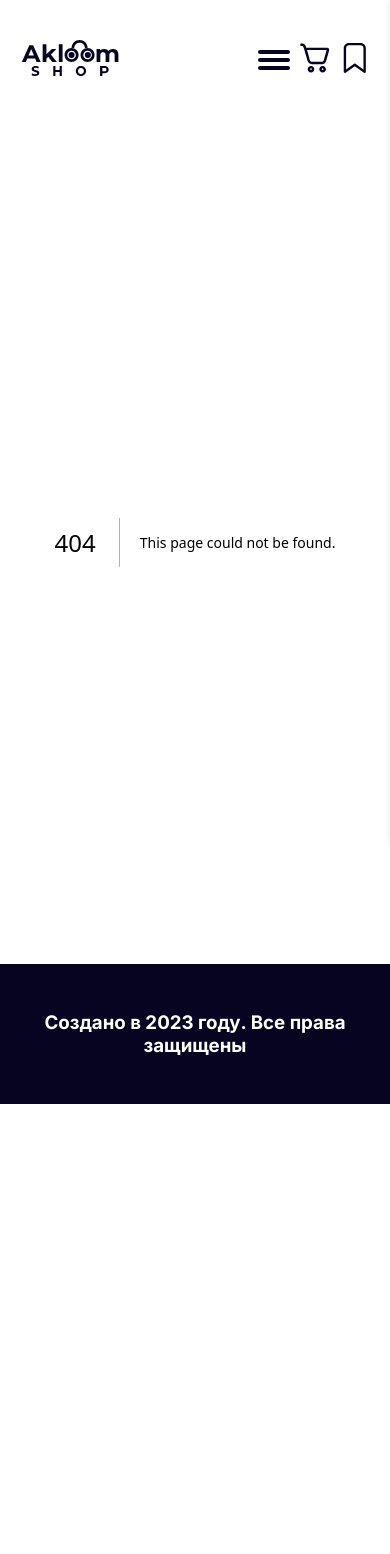
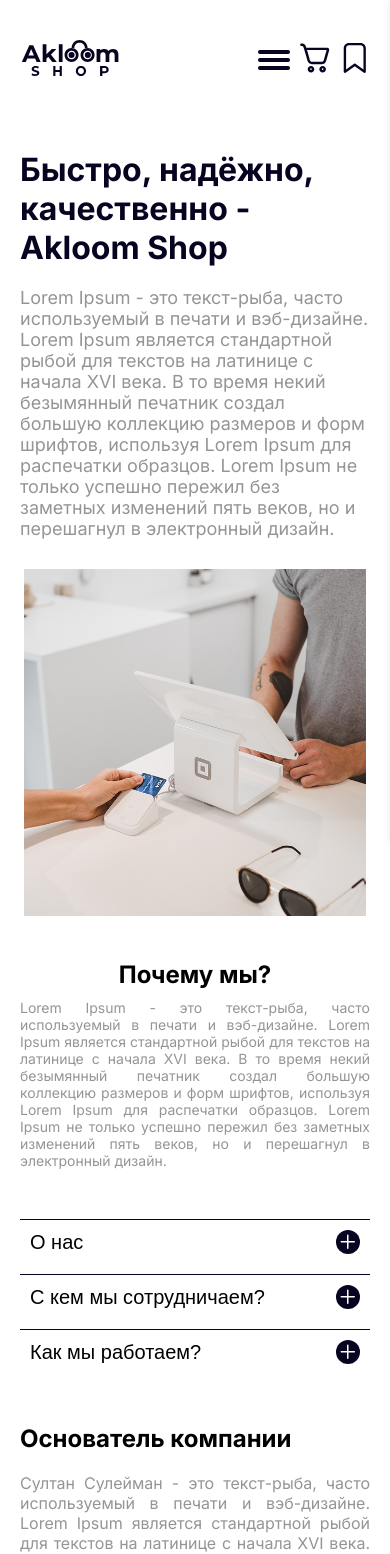
Before and after one commit to FARTIKw3/shop-progect, a Next.js app: page /aboutUs in a window 390 px wide. Before the commit this address had no page. Shown: the top 1554 px of the page. Before the commit the page ends 1104 px from the top, so only its background shows below. Built offline with nearby package versions, Linux system fonts and the light colour scheme.

Commit message:
aboutPage

```diff
--- /dev/null
+++ b/app/aboutUs/page.tsx
@@ -0,0 +1,15 @@
+import Accordion from "@/components/accordion";
+import { FounderSection } from "@/components/founder";
+import { HeroSection } from "@/components/heroSection";
+import { SubScribeForm } from "@/components/subScribeForm";
+
+export default function About() {
+  return (
+    <div>
+      <HeroSection />
+      <Accordion />
+      <FounderSection />
+      <SubScribeForm />
+    </div>
+  );
+}
--- a/components/accordion/index.tsx
+++ b/components/accordion/index.tsx
@@ -52,7 +52,7 @@ export default function Accordion() {
       <div className={styles.accordion}>
         {data.map((item, index) => (
           <>
-            <div key={index} className={styles.item}>
+            <div key={index} className={styles.solid}>
               <button className={styles.plus} onClick={() => toggle(index)}>
                 <span className={styles.item_title}> {item.title} </span>
 
--- a/components/accordion/styles.module.css
+++ b/components/accordion/styles.module.css
@@ -1,6 +1,7 @@
 .main {
   max-width: 1280px;
   margin: 0 auto;
+  padding: 20px 10px;
 }
 .title {
   text-align: center;
@@ -23,7 +24,7 @@
   margin: 40px;
 }
 
-.item {
+.solid {
   border-top: 1px solid #070422;
   margin-top: 10px;
 }
@@ -85,6 +86,7 @@
   .text {
     font-size: 14px;
     margin: 10px;
+    text-align: justify;
   }
   .accordion {
     margin: 20px;
@@ -93,4 +95,7 @@
     width: 24px;
     height: 24px;
   }
+  .item_title {
+    font-size: 20px;
+  }
 }
--- /dev/null
+++ b/components/founder/index.tsx
@@ -0,0 +1,32 @@
+import styles from "./styles.module.css";
+import Image from "next/image";
+
+export const FounderSection = () => {
+  return (
+    <>
+      <div className={styles.container}>
+        <div className={styles.textContainer}>
+          <h3 className={styles.title}>Основатель компании</h3>
+          <p className={styles.text}>
+            Султан Сулейман - это текст-рыба, часто используемый в печати и
+            вэб-дизайне. Lorem Ipsum является стандартной рыбой для текстов на
+            латинице с начала XVI века. В то время некий безымянный печатник
+            создал большую коллекцию размеров и форм шрифтов, используя Lorem
+            Ipsum для распечатки образцов. Lorem Ipsum не только успешно пережил
+            без заметных изменений пять веков, но и перешагнул в электронный
+            дизайн.
+          </p>
+        </div>
+        <div className={styles.imageBlock}>
+          <Image
+            className={styles.image}
+            src="/founder.png"
+            width={500}
+            height={500}
+            alt="founder"
+          />
+        </div>
+      </div>
+    </>
+  );
+};
--- /dev/null
+++ b/components/founder/styles.module.css
@@ -0,0 +1,80 @@
+.container {
+  margin: 0 auto;
+  max-width: 1280px;
+  display: grid;
+  grid-template-columns: 1fr 1fr;
+  padding: 150px 0;
+  gap: 150px;
+}
+.textContainer {
+  padding: 86px 0;
+  text-align: left;
+  /* max-width: 630px; */
+}
+.title {
+  font-size: 38px;
+}
+.text {
+  color: #959595;
+  padding-top: 20px;
+  font-size: 24px;
+}
+
+@media screen and (max-width: 1300px) {
+  .container {
+    gap: 100px;
+    padding: 120px 20px;
+  }
+}
+@media screen and (max-width: 1100px) {
+  .container {
+    grid-template-columns: 1fr;
+    justify-items: center;
+    gap: 80px;
+    padding: 100px 20px;
+  }
+  .textContainer {
+    text-align: center;
+    padding: 30px 0;
+  }
+  .text {
+    max-width: 600px;
+    text-align: justify;
+    font-size: 18px;
+  }
+}
+
+@media screen and (max-width: 720px) {
+  .container {
+    padding: 20px;
+    gap: 40px;
+  }
+  .title {
+    font-size: 32px;
+    text-align: start;
+  }
+  .image {
+    max-width: 442px;
+    max-height: 447px;
+  }
+}
+@media screen and (max-width: 520px) {
+  .container {
+    gap: 10px;
+  }
+  .textContainer {
+    padding: 10px 0;
+  }
+
+  .title {
+    font-size: 24px;
+  }
+  .text {
+    font-size: 16px;
+  }
+  .image {
+    max-width: 342px;
+    max-height: 347px;
+    padding-top: 10px;
+  }
+}
--- /dev/null
+++ b/components/heroSection/index.tsx
@@ -0,0 +1,34 @@
+import styles from "./styles.module.css";
+import Image from "next/image";
+
+export const HeroSection = () => {
+  return (
+    <>
+      <div className={styles.container}>
+        <div className={styles.hero}>
+          <h1 className={styles.title}>
+            Быстро, надёжно, качественно - Akloom Shop
+          </h1>
+          <p className={styles.text}>
+            Lorem Ipsum - это текст-рыба, часто используемый в печати и
+            вэб-дизайне. Lorem Ipsum является стандартной рыбой для текстов на
+            латинице с начала XVI века. В то время некий безымянный печатник
+            создал большую коллекцию размеров и форм шрифтов, используя Lorem
+            Ipsum для распечатки образцов. Lorem Ipsum не только успешно пережил
+            без заметных изменений пять веков, но и перешагнул в электронный
+            дизайн.
+          </p>
+        </div>
+        <div className={styles.imageBlock}>
+          <Image
+            className={styles.image}
+            src="/unsplashc.png"
+            width={642}
+            height={647}
+            alt="unsplashc"
+          />
+        </div>
+      </div>
+    </>
+  );
+};
--- /dev/null
+++ b/components/heroSection/styles.module.css
@@ -0,0 +1,98 @@
+.container {
+  margin: 0 auto;
+  max-width: 1280px;
+  display: grid;
+  grid-template-columns: 1fr 1fr;
+  gap: 64px;
+  padding-top: 50px;
+  padding-bottom: 130px;
+
+  /* padding: 114px 64px; */
+}
+.hero {
+  padding: 114px 0;
+}
+
+.title {
+  font-size: 58px;
+  color: #070422;
+  max-width: 574px;
+}
+.text {
+  max-width: 520px;
+  font-size: 18px;
+  color: #959595;
+  margin: 30px 54px 0 0;
+}
+
+@media screen and (max-width: 1300px) {
+  /* .container {
+    grid-template-columns: 1fr;
+  } */
+  .container {
+    gap: 24px;
+  }
+  .hero {
+    text-align: center;
+  }
+  .title {
+    font-size: 50px;
+  }
+}
+@media screen and (max-width: 1200px) {
+  .container {
+    gap: 10px;
+    padding: 10px;
+  }
+  .title {
+    font-size: 40px;
+  }
+  .text {
+    font-size: 18px;
+    text-align: center;
+    margin: 20px 0;
+  }
+}
+@media screen and (max-width: 1100px) {
+  .container {
+    grid-template-columns: 1fr;
+    justify-items: center;
+    padding: 40px;
+    gap: 20px;
+  }
+  .hero {
+    padding-top: 10px;
+    padding-bottom: 30px;
+  }
+}
+
+@media screen and (max-width: 720px) {
+  .container {
+    padding: 20px;
+  }
+  .title {
+    font-size: 32px;
+  }
+  .image {
+    max-width: 442px;
+    max-height: 447px;
+  }
+}
+@media screen and (max-width: 520px) {
+  .container {
+    gap: 10px;
+  }
+  .hero {
+    padding-bottom: 0px;
+  }
+  .image {
+    max-width: 342px;
+    max-height: 347px;
+  }
+  .title {
+    text-align: start;
+  }
+  .text {
+    text-align: start;
+  }
+}
--- a/components/navigation/navData.ts
+++ b/components/navigation/navData.ts
@@ -9,7 +9,7 @@ export const navData: Props[] = [
     label: "Главная",
   },
   {
-    href: "/",
+    href: "/aboutUs",
     label: "О нас",
   },
   {
```
Also changed, not shown: public/founder.png (added), public/unsplashc.png (added).
